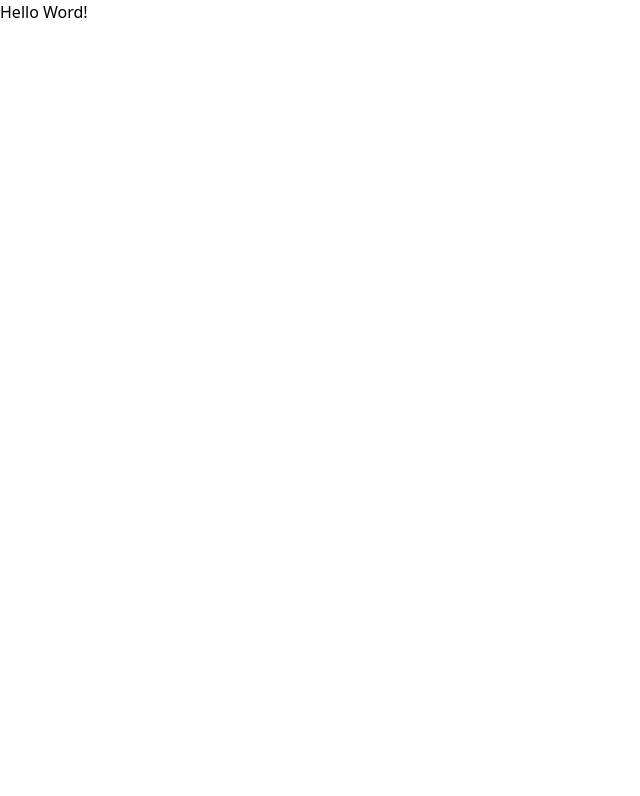
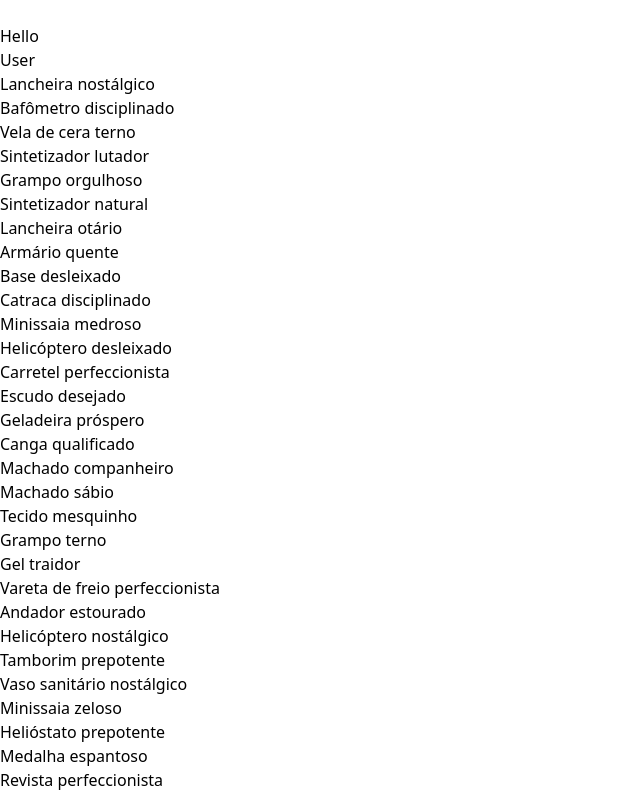
Before and after one commit to mariabaeta27/acme-inc, a Next.js app: page / in a window 1280 px wide. Shown: the top 796 px of the page, without its empty margins (0-640 px from the left). Built offline with nearby package versions, Linux system fonts and the light colour scheme; no server answers.

Commit message:
feat: :sparkles: Criação dos produtos e exibição dos cards

```diff
--- /dev/null
+++ b/app/Components/CardProduct/index.tsx
@@ -0,0 +1,11 @@
+import { Product } from "../../../types/types"
+
+const CardProduct = ({ product }: { product: Product }) => {
+  return (
+    <div className="m-1 rounded-md shadow-lg ">
+      {product.name}
+    </div>
+  )
+}
+
+export default CardProduct
--- a/app/Components/index.ts
+++ b/app/Components/index.ts
@@ -1,6 +1,8 @@
 import RegisterComponent from './Register'
 import CardLoginRegister from './CardLoginRegister'
 import LoginComponent from './Login'
+import CardProduct from './CardProduct'
 
 
-export { RegisterComponent, CardLoginRegister, LoginComponent }
+
+export { RegisterComponent, CardLoginRegister, LoginComponent, CardProduct }
--- /dev/null
+++ b/app/api/Produts/index.ts
@@ -0,0 +1,39 @@
+import { adjectives, verbs } from "../../utils/constants"
+import { randomNumber, randomDescription, randomImage } from "../../utils/functions"
+import { v4 as uuidv4 } from 'uuid';
+
+
+const createdProduct = async () => {
+  const bdProducts = localStorage.getItem('bdProducts')
+  if (!bdProducts) {
+    const products = verbs?.map(async () => {
+      let verb = verbs[randomNumber()]
+      let adjective = adjectives[randomNumber()]
+      let description = randomDescription()
+      let nameLength = verb.length + adjective.length
+      let value = Math.abs((10 + nameLength * ((500 - description.length) / (4 - nameLength)))).toFixed(2)
+      let image = await randomImage()
+      return {
+        id: uuidv4(),
+        name: `${verb} ${adjective.toLowerCase()}`,
+        description: description,
+        value: value,
+        image: image
+
+      }
+    })
+    const result = await Promise.all(products)
+    localStorage.setItem('bdProducts', JSON.stringify([...result]))
+    return result
+  } else {
+    return bdProducts && JSON.parse(bdProducts)
+  }
+}
+
+
+const getProducts = async () => {
+  const products = await createdProduct()
+  return products
+}
+
+export { getProducts }
--- a/app/page.tsx
+++ b/app/page.tsx
@@ -1,5 +1,50 @@
+'use client'
+
+import { useEffect, useState } from "react"
+import { getProducts } from "./api/Produts"
+import { ShoppingBagIcon } from "@heroicons/react/24/outline"
+import { Product } from "../types/types"
+import { CardProduct } from "./Components"
+
 const Home = () => {
-  return <h1 className="text-3xl font-bold underline">Hello Word!</h1>
+
+  const [products, setProducts] = useState<Product[] | null>()
+
+  useEffect(() => {
+    const fetchProducts = async () => {
+      const products = await getProducts();
+      setProducts(products)
+      console.log(products);
+    };
+    fetchProducts()
+  }, [])
+
+
+
+  return (
+    <>
+      <header className='grid grid-cols-2 gap-2'>
+        <div className="col-span-2 text-end">
+          <button>
+            <ShoppingBagIcon className="h-6 w-6 color-green" />
+          </button>
+        </div>
+        <div>
+          <h1 className="text-green text-4xl font-semibold">Hello</h1>
+          <p className="text-green text-2xl font-medium">User</p>
+        </div>
+      </header>
+      <div className="border-2 mt-5 grid sm:grid-cols-3 p-1 lg:grid-cols-4 2xl:grid-cols-5">
+
+        {products && products?.map((product: Product) => (
+          <CardProduct product={product} />
+        ))}
+
+
+
+      </div>
+    </>
+  )
 }
 
 export default Home
--- /dev/null
+++ b/app/utils/constants.ts
@@ -0,0 +1,13 @@
+export const verbs = ["Armário", "Navio", "Mala", "Base", "Hidroavião", "Revista", "Carretel", "Minissaia", "Tamborim",
+  "Andador", "Geladeira", "Estátua", "Rolo", "Crachá", "Peneira", "Bafômetro", "Desentupidor",
+  "Guarda-chuva", "Espanador", "Escudo", "Raquete", "Vaso sanitário", "Lancheira", "Cofre",
+  "Helióstato", "Medalha", "Foguete", "Lata", "Sintetizador", "Grampo", "Bucha", "Catraca",
+  "Alfinete", "Caneca", "Fita", "Moeda", "Gel", "Maquete", "Interfone", "Gaveta", "Helicóptero", "Vela de cera", "Quimono", "Bambolê", "Necessaire", "Machado", "Tecido", "Vareta de freio", "Obra de arte", "Canga"]
+
+export const adjectives = ["prepotente", "valioso", "legítimo", "desleixado", "Natural", "inteligente", "disciplinado", "louvável",
+  "amargurado", "honesto", "odioso", "vergonhoso", "horroroso", "magnífico", "gordo", "romântico",
+  "sublime", "mesquinho", "injusto", "medroso", "otário", "quente", "intenso", "Sábio", "zeloso",
+  "desapegado", "faceiro", "companheiro", "empenhado", "espantoso", "traidor", "perfeccionista",
+  "Qualificado", "feio", "tolerante", "orgulhoso", "ignorante", "lutador", "desejado", "exigente",
+  "nostálgico", "próspero", "compreensivo", "excelente", "estourado", "malvado", "windsurfista",
+  "verdadeiro", "melhor", "terno"]
--- /dev/null
+++ b/app/utils/functions.ts
@@ -0,0 +1,29 @@
+export const randomNumber = () => Math.floor(Math.random() * 50)
+const descriptionLength = () => Math.random() * (500 - 20) + 20;
+
+export const randomDescription = () => {
+  let result = '';
+  const characters = 'abcdefghijklmnopqrstuvwxyz';
+  const charactersLength = characters.length;
+  let counter = 0;
+  while (counter < descriptionLength()) {
+    result += characters.charAt(Math.floor(Math.random() * charactersLength));
+    counter += 1;
+  }
+  return `${result[0].toLocaleUpperCase()}${result.substring(1)}`;
+}
+
+
+export const randomImage = async () => {
+  const url = 'https://picsum.photos/200/300'
+  try {
+
+    const response = await fetch(url)
+    return response.url
+
+  } catch (error) {
+    return console.error(error.message)
+  }
+
+
+}
--- a/package.json
+++ b/package.json
@@ -14,6 +14,7 @@
   "dependencies": {
     "@heroicons/react": "^2.0.18",
     "next": "^13.4.19",
+    "node-lipsum": "^1.0.1",
     "react": "^18.2.0",
     "react-dom": "^18.2.0",
     "react-hook-form": "^7.45.4",
@@ -35,5 +36,10 @@
     "prettier": "^3.0.3",
     "tailwindcss": "^3.3.3",
     "typescript": "*"
+  },
+  "browser": {
+    "fs": false,
+    "os": false,
+    "path": false
   }
 }
```
Also changed, not shown: types/types.ts (+8 -0 lines), 1 other file (tests, documents, lock files or other folders).
